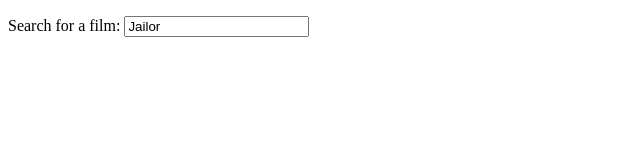
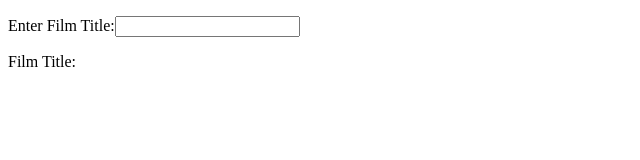
Before and after one commit to gspasarkar/vuejs-project, a Vue app in the folder vue-formexample/: page / in a window 1280 px wide. Shown: the top 160 px of the page, without its empty margins (0-640 px from the left). Built offline with nearby package versions, Linux system fonts and the light colour scheme.

Commit message:
example of deep option with watchers

```diff
--- a/vue-formexample/src/App.vue
+++ b/vue-formexample/src/App.vue
@@ -1,21 +1,25 @@
 <template>
   <div>
-     <p>Search for a film: <input type="text" v-model="filmName"></p>
+    <p>Enter Film Title:<input type="text" v-model.lazy="film.title"></p>
+    <p>Film Title:{{ film.title }}</p>
   </div>
 </template>
 <script>
 export default {
   data () {
     return {
-      filmName: 'Jailor'
+      film: {
+        title: ''
+      }
     }
   },
   watch: {
-    filmName: {
+    film: {
       handler (newValue) {
-        console.log('Calling API for ' + newValue)
+        console.log('Hello')
+        console.log('Film: ' + newValue.title)
       },
-      immediate: true
+      deep: true
     }
   }
 }
```
